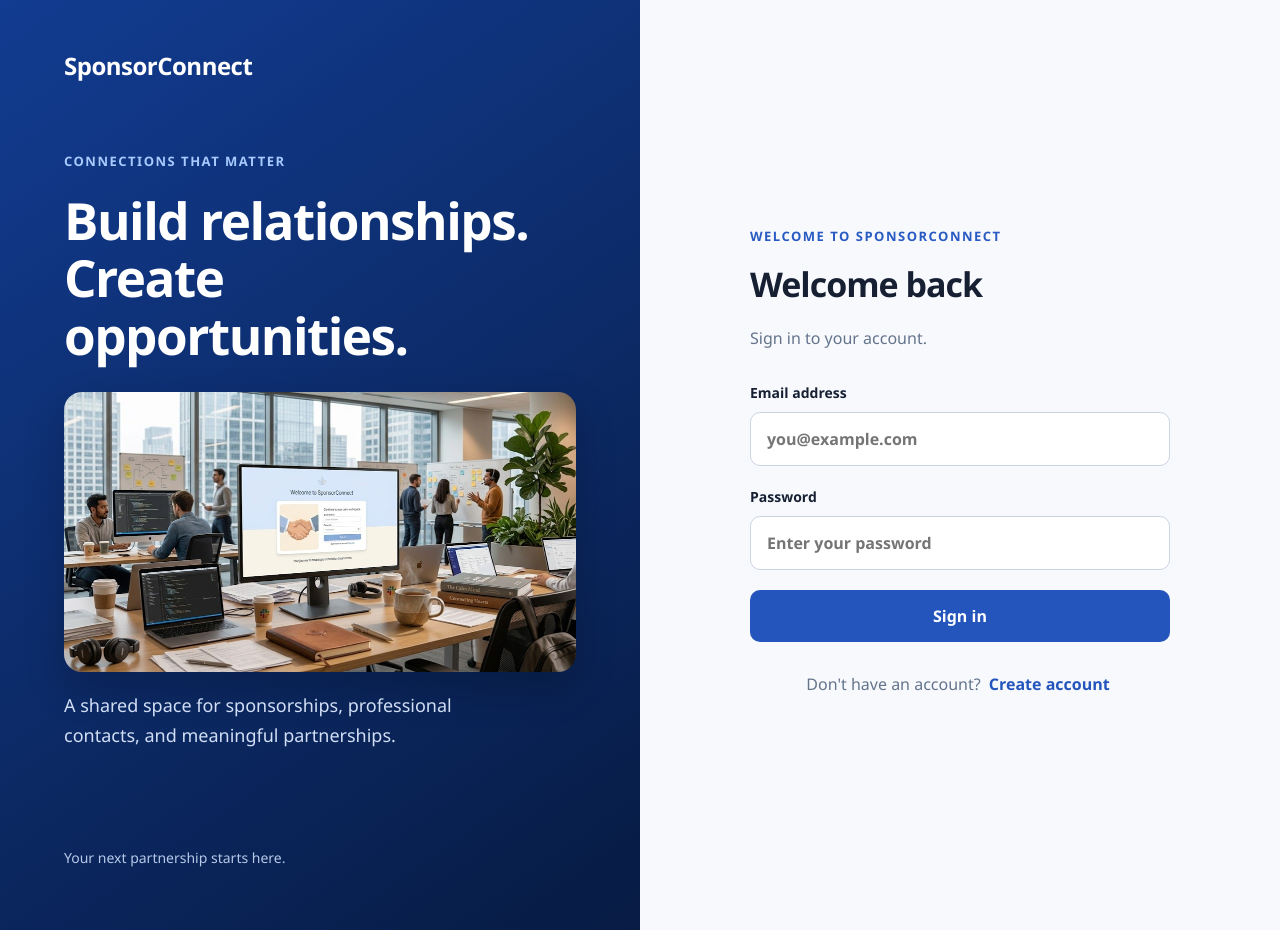
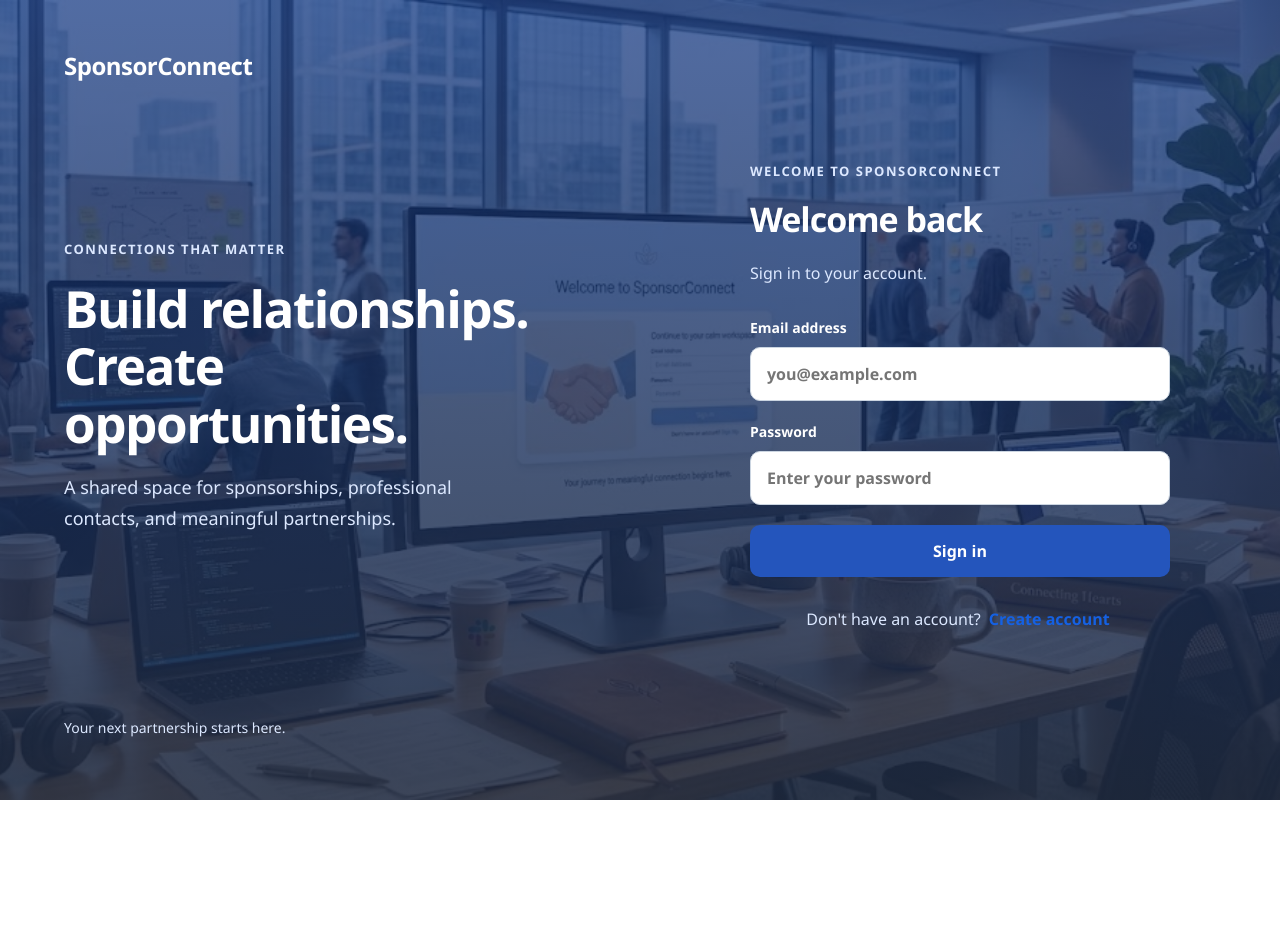
Before and after one commit to subashiranshika2002-cmd/SponsorConnect, a React app in the folder frontend/: page / in a window 1280 px wide. After the commit the page ends 800 px from the top, so only its background shows below. Built offline with nearby package versions, Linux system fonts and the light colour scheme; the HTML template or start-up script is replaced by a standard one.

Commit message:
Update login page with image background

```diff
--- a/frontend/src/App.css
+++ b/frontend/src/App.css
@@ -237,13 +237,47 @@ fieldset:disabled button {
     padding: 28px;
   }
 }
-/* Login illustration in the left introduction panel */
-.sponsor-login-image {
-  display: block;
-  width: 100%;
-  max-width: 620px;
-  height: auto;
-  margin: 28px auto 0;
-  border-radius: 18px;
-  box-shadow: 0 16px 40px rgba(0, 0, 0, 0.2);
+/* Shared image behind both the introduction and login form. */
+.auth-layout.auth-image-background {
+  min-height: 100vh;
+  background:
+    linear-gradient(
+      rgba(15, 52, 128, 0.72),
+      rgba(32, 44, 67, 0.86)
+    ),
+    url("./assets/sponser.png") center / cover no-repeat;
 }
+
+/* Remove the panels' solid backgrounds. */
+.auth-image-background > .brand-panel,
+.auth-image-background > .form-panel {
+  background: transparent;
+}
+
+/* White text remains readable over the image. */
+.auth-image-background .brand,
+.auth-image-background .brand-content h1,
+.auth-image-background .form-card h2,
+.auth-image-background .form-card label {
+  color: #ffffff;
+}
+
+.auth-image-background .eyebrow,
+.auth-image-background .brand-content p,
+.auth-image-background .brand-footer,
+.auth-image-background .subtitle,
+.auth-image-background .switch-text,
+.auth-image-background .password-hint {
+  color: #dce8ff;
+}
+
+.auth-image-background .form-card .text-button {
+  color: #1561e3;
+}
+
+/* Keep the input fields readable and within the form width. */
+.auth-image-background .form-card input {
+  box-sizing: border-box;
+  background: #ffffff;
+  color: #2551b1;
+}
--- a/frontend/src/App.jsx
+++ b/frontend/src/App.jsx
@@ -1,7 +1,7 @@
 import { useState } from "react";
 import "./App.css";
 import Dashboard from "./Dashboard";
-import loginImage from "./assets/sponser.png";
+
 
 const API_URL = "http://localhost:5000/api/auth";
 
@@ -95,19 +95,14 @@ function App() {
 }
 
   return (
-    <main className="auth-layout">
-      <section className="brand-panel">
+    <main className="auth-layout auth-image-background">
+  <section className="brand-panel">
         <p className="brand">SponsorConnect</p>
 
         <div className="brand-content">
           <span className="eyebrow">CONNECTIONS THAT MATTER</span>
           <h1>Build relationships.<br />Create opportunities.</h1>
-          <img
-  className="sponsor-login-image"
-  src={loginImage}
-  alt="A team collaborating in an office on sponsorship opportunities"
-/>
-          <p>
+               <p>
             A shared space for sponsorships, professional contacts,
             and meaningful partnerships.
           </p>
```
